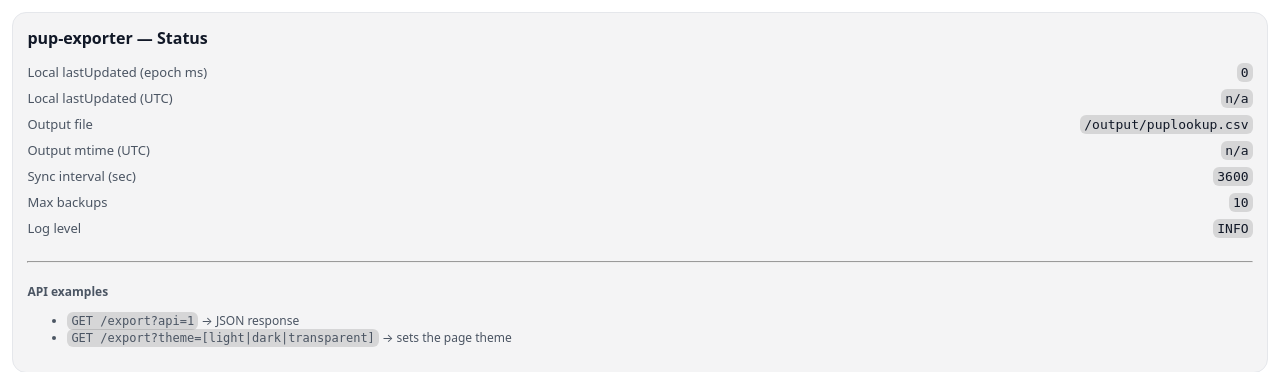
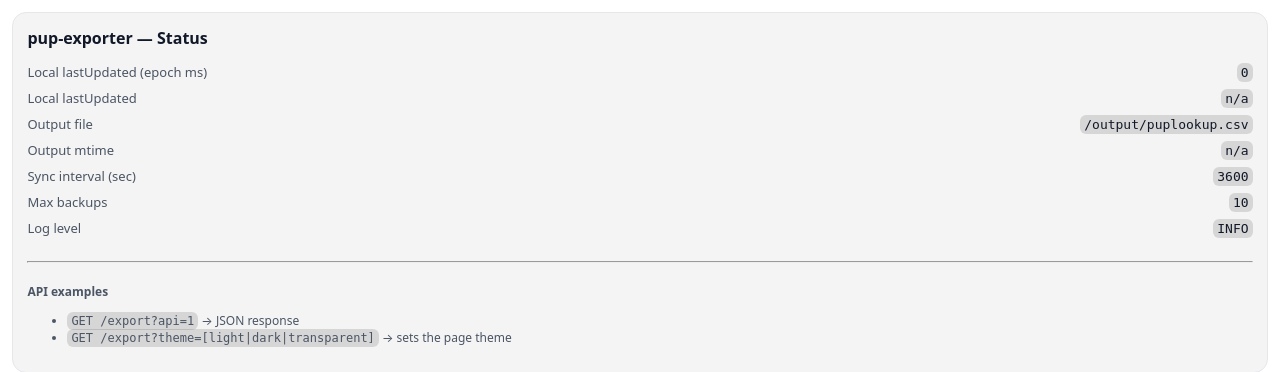
Before and after one commit to MikeSterry/pinup_popper_database_exporter, a Flask app: page /status in a window 1280 px wide. Shown: the top 372 px of the page. Run offline with Flask 3, Linux system fonts and the light colour scheme.

Commit message:
Update status.html

```diff
--- a/app/templates/status.html
+++ b/app/templates/status.html
@@ -11,10 +11,10 @@
       <h1>{{ status.app }} — Status</h1>
 
       <div class="row"><div class="k">Local lastUpdated (epoch ms)</div><div><code>{{ status.local_last_updated_epoch_ms }}</code></div></div>
-      <div class="row"><div class="k">Local lastUpdated (UTC)</div><div><code>{{ status.local_last_updated_iso_utc or "n/a" }}</code></div></div>
+      <div class="row"><div class="k">Local lastUpdated</div><div><code>{{ status.local_last_updated_iso_utc or "n/a" }}</code></div></div>
 
       <div class="row"><div class="k">Output file</div><div><code>{{ status.output_file }}</code></div></div>
-      <div class="row"><div class="k">Output mtime (UTC)</div><div><code>{{ status.output_file_mtime_iso_utc or "n/a" }}</code></div></div>
+      <div class="row"><div class="k">Output mtime</div><div><code>{{ status.output_file_mtime_iso_utc or "n/a" }}</code></div></div>
 
       <div class="row"><div class="k">Sync interval (sec)</div><div><code>{{ status.sync_interval_seconds }}</code></div></div>
       <div class="row"><div class="k">Max backups</div><div><code>{{ status.max_backups }}</code></div></div>
```
